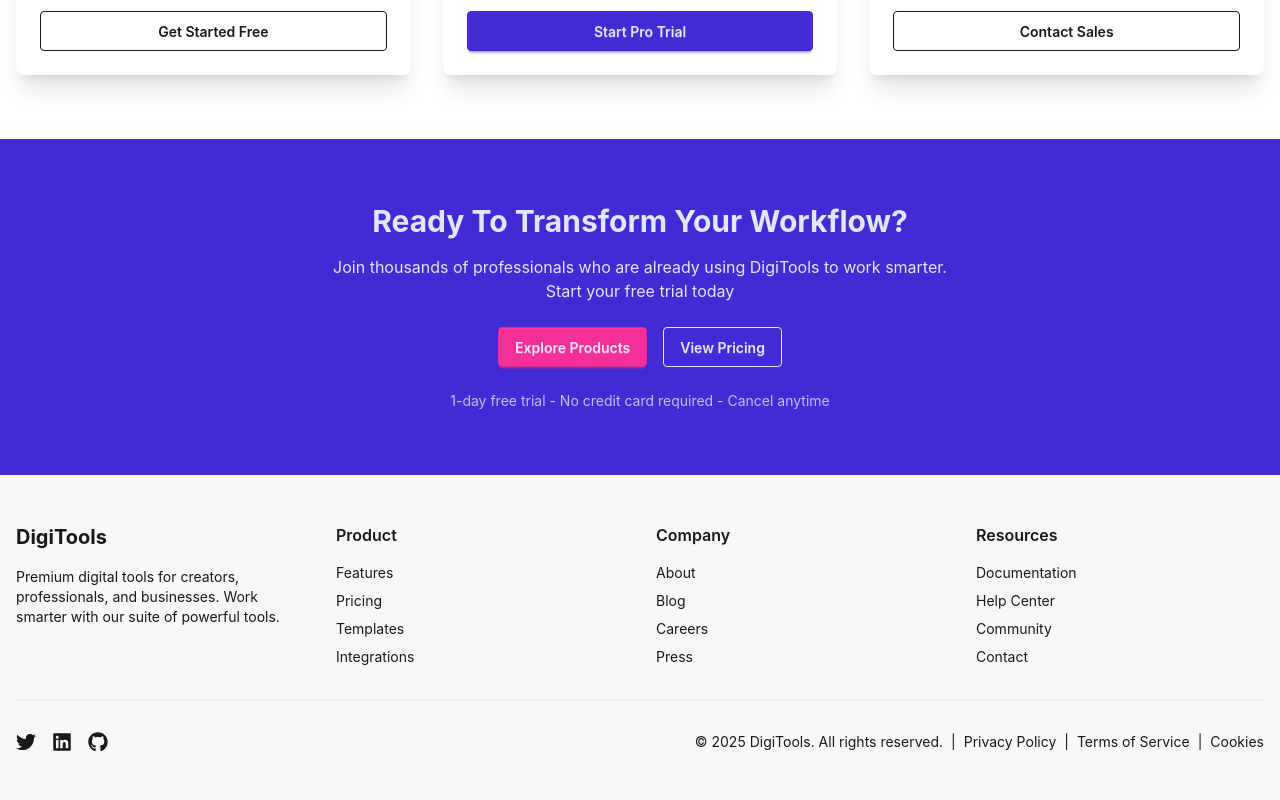
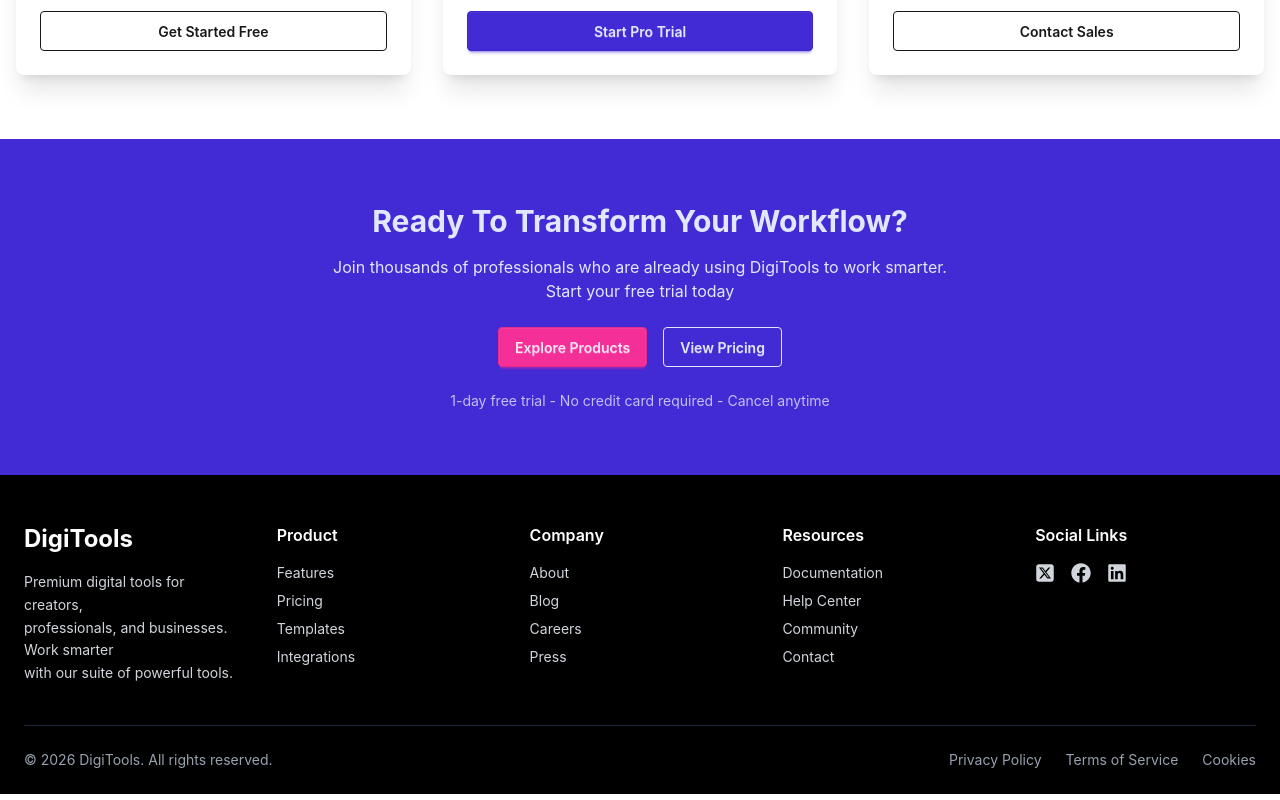
Before and after one commit to Arif7991/digi-tools, a React (Vite) app: page / in a window 1280 px wide. Shown: the part 2376-3176 px from the top of the page. Built offline with nearby package versions, Linux system fonts and the light colour scheme.

Commit message:
Add CTA and Footer components

```diff
--- a/src/components/Footer.jsx
+++ b/src/components/Footer.jsx
@@ -1,57 +1,84 @@
-import React from "react";
-import { FaTwitter, FaLinkedin, FaGithub } from "react-icons/fa";
+
+import { FaFacebook, FaLinkedin, FaInstagram } from "react-icons/fa";
+import { FaSquareXTwitter } from "react-icons/fa6";
+
 
 const Footer = () => {
   return (
-    <footer className="bg-base-200 text-base-content">
-      <div className="container mx-auto px-4 py-12">
-        <div className="grid grid-cols-1 md:grid-cols-4 gap-8">
+    <footer className="bg-black text-gray-300 pt-12 pb-6">
+      <div className="container mx-auto px-6">
+        {/* 5-column grid with equal height/width */}
+        <div className="grid grid-cols-1 sm:grid-cols-2 lg:grid-cols-5 gap-8">
+          {/* Brand column */}
           <div>
-            <h3 className="text-xl font-bold mb-4">DigiTools</h3>
-            <p className="text-sm">Premium digital tools for creators, professionals, and businesses. Work smarter with our suite of powerful tools.</p>
+            <h2 className="text-2xl font-bold text-white mb-4">DigiTools</h2>
+            <p className="text-sm leading-relaxed">
+              Premium digital tools for creators,
+              <br />
+              professionals, and businesses. Work smarter
+              <br />
+              with our suite of powerful tools.
+            </p>
           </div>
+
+          {/* Product column */}
           <div>
-            <h4 className="font-semibold mb-4">Product</h4>
+            <h3 className="font-semibold text-white mb-4">Product</h3>
             <ul className="space-y-2 text-sm">
-              <li><a href="#" className="hover:underline">Features</a></li>
-              <li><a href="#" className="hover:underline">Pricing</a></li>
-              <li><a href="#" className="hover:underline">Templates</a></li>
-              <li><a href="#" className="hover:underline">Integrations</a></li>
+              <li><a href="#" className="hover:text-white transition">Features</a></li>
+              <li><a href="#" className="hover:text-white transition">Pricing</a></li>
+              <li><a href="#" className="hover:text-white transition">Templates</a></li>
+              <li><a href="#" className="hover:text-white transition">Integrations</a></li>
             </ul>
           </div>
+
+          {/* Company column */}
           <div>
-            <h4 className="font-semibold mb-4">Company</h4>
+            <h3 className="font-semibold text-white mb-4">Company</h3>
             <ul className="space-y-2 text-sm">
-              <li><a href="#" className="hover:underline">About</a></li>
-              <li><a href="#" className="hover:underline">Blog</a></li>
-              <li><a href="#" className="hover:underline">Careers</a></li>
-              <li><a href="#" className="hover:underline">Press</a></li>
+              <li><a href="#" className="hover:text-white transition">About</a></li>
+              <li><a href="#" className="hover:text-white transition">Blog</a></li>
+              <li><a href="#" className="hover:text-white transition">Careers</a></li>
+              <li><a href="#" className="hover:text-white transition">Press</a></li>
             </ul>
           </div>
+
+          {/* Resources column */}
           <div>
-            <h4 className="font-semibold mb-4">Resources</h4>
+            <h3 className="font-semibold text-white mb-4">Resources</h3>
             <ul className="space-y-2 text-sm">
-              <li><a href="#" className="hover:underline">Documentation</a></li>
-              <li><a href="#" className="hover:underline">Help Center</a></li>
-              <li><a href="#" className="hover:underline">Community</a></li>
-              <li><a href="#" className="hover:underline">Contact</a></li>
+              <li><a href="#" className="hover:text-white transition">Documentation</a></li>
+              <li><a href="#" className="hover:text-white transition">Help Center</a></li>
+              <li><a href="#" className="hover:text-white transition">Community</a></li>
+              <li><a href="#" className="hover:text-white transition">Contact</a></li>
             </ul>
           </div>
+
+          {/* Social Links column with icons */}
+          <div>
+            <h3 className="font-semibold text-white mb-4">Social Links</h3>
+            <div className="flex space-x-4">
+              <a href="#" className="text-gray-300 hover:text-white transition">
+                <FaSquareXTwitter size={20} />
+              </a>
+              <a href="#" className="text-gray-300 hover:text-white transition">
+                <FaFacebook size={20} />
+              </a>
+              <a href="#" className="text-gray-300 hover:text-white transition">
+                <FaLinkedin size={20} />
+              </a>
+
+            </div>
+          </div>
         </div>
-        <div className="border-t border-base-300 mt-8 pt-8 flex flex-col md:flex-row justify-between items-center">
-          <div className="flex gap-4 mb-4 md:mb-0">
-            <a href="#"><FaTwitter className="text-xl" /></a>
-            <a href="#"><FaLinkedin className="text-xl" /></a>
-            <a href="#"><FaGithub className="text-xl" /></a>
-          </div>
-          <div className="text-sm">
-            © 2025 DigiTools. All rights reserved.
-            <span className="mx-2">|</span>
-            <a href="#" className="hover:underline">Privacy Policy</a>
-            <span className="mx-2">|</span>
-            <a href="#" className="hover:underline">Terms of Service</a>
-            <span className="mx-2">|</span>
-            <a href="#" className="hover:underline">Cookies</a>
+
+        {/* Bottom bar */}
+        <div className="border-t border-gray-800 mt-10 pt-6 flex flex-col sm:flex-row justify-between items-center text-sm text-gray-400">
+          <p>© 2026 DigiTools. All rights reserved.</p>
+          <div className="flex gap-6 mt-2 sm:mt-0">
+            <a href="#" className="hover:text-white transition">Privacy Policy</a>
+            <a href="#" className="hover:text-white transition">Terms of Service</a>
+            <a href="#" className="hover:text-white transition">Cookies</a>
           </div>
         </div>
       </div>
```
